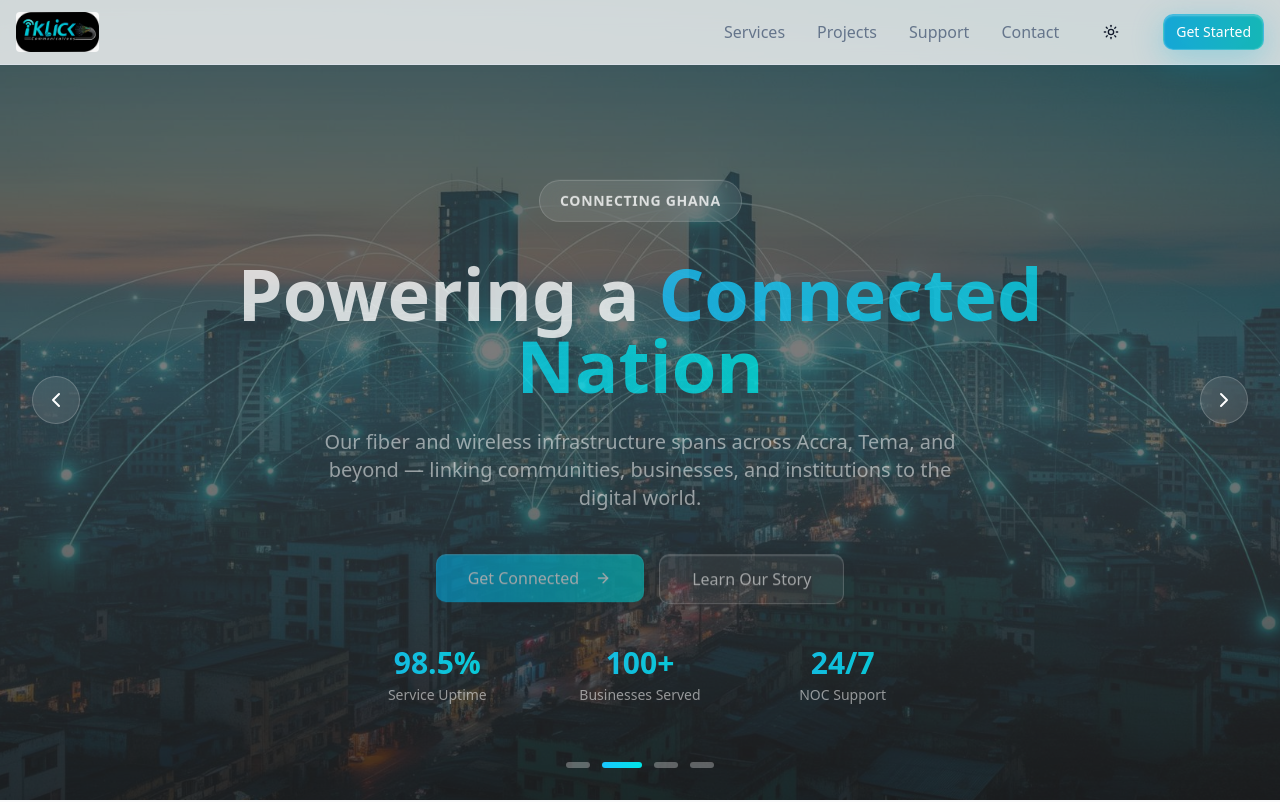
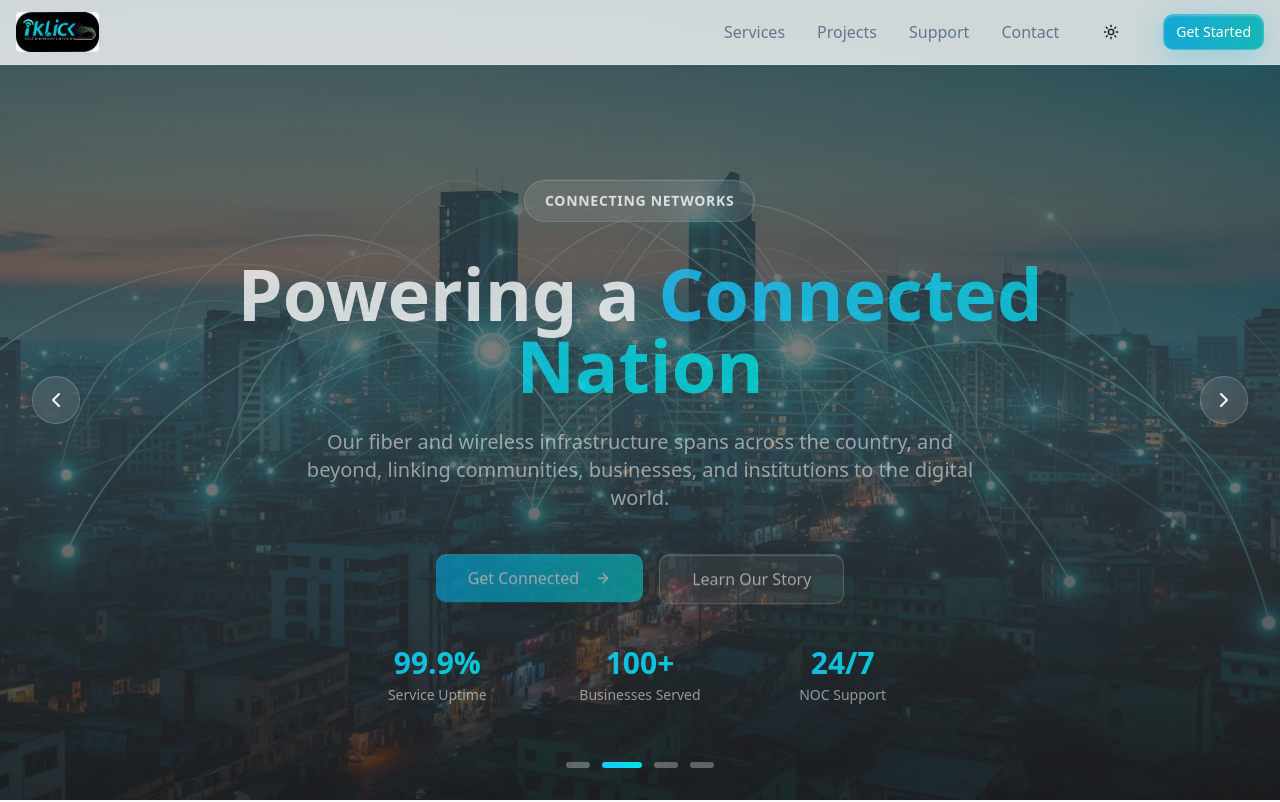
Before and after one commit to kingbello-tech/iklick-ghana-connect, a React (Vite) app: page / in a window 1280 px wide. Shown: the top 802 px of the page. Built offline with nearby package versions, Linux system fonts and the light colour scheme; the HTML template or start-up script is replaced by a standard one.

Commit message:
Changes
Co-authored-by: kingbello-tech <194913034+kingbello-tech@users.noreply.github.com>

```diff
--- a/src/components/Hero.tsx
+++ b/src/components/Hero.tsx
@@ -18,11 +18,11 @@ const slides = [
   },
   {
     image: slideCity,
-    badge: "Connecting Ghana",
+    badge: "Connecting Networks",
     headline: "Powering a",
     headlineAccent: "Connected Nation",
     subtitle:
-      "Our fiber and wireless infrastructure spans across Accra, Tema, and beyond — linking communities, businesses, and institutions to the digital world.",
+      "Our fiber and wireless infrastructure spans across the country, and beyond, linking communities, businesses, and institutions to the digital world.",
   },
   {
     image: slideHome,
@@ -176,7 +176,7 @@ const Hero = () => {
             }`}
           >
             {[
-              { value: "98.5%", label: "Service Uptime" },
+              { value: "99.9%", label: "Service Uptime" },
               { value: "100+", label: "Businesses Served" },
               { value: "24/7", label: "NOC Support" },
             ].map((stat) => (
```
